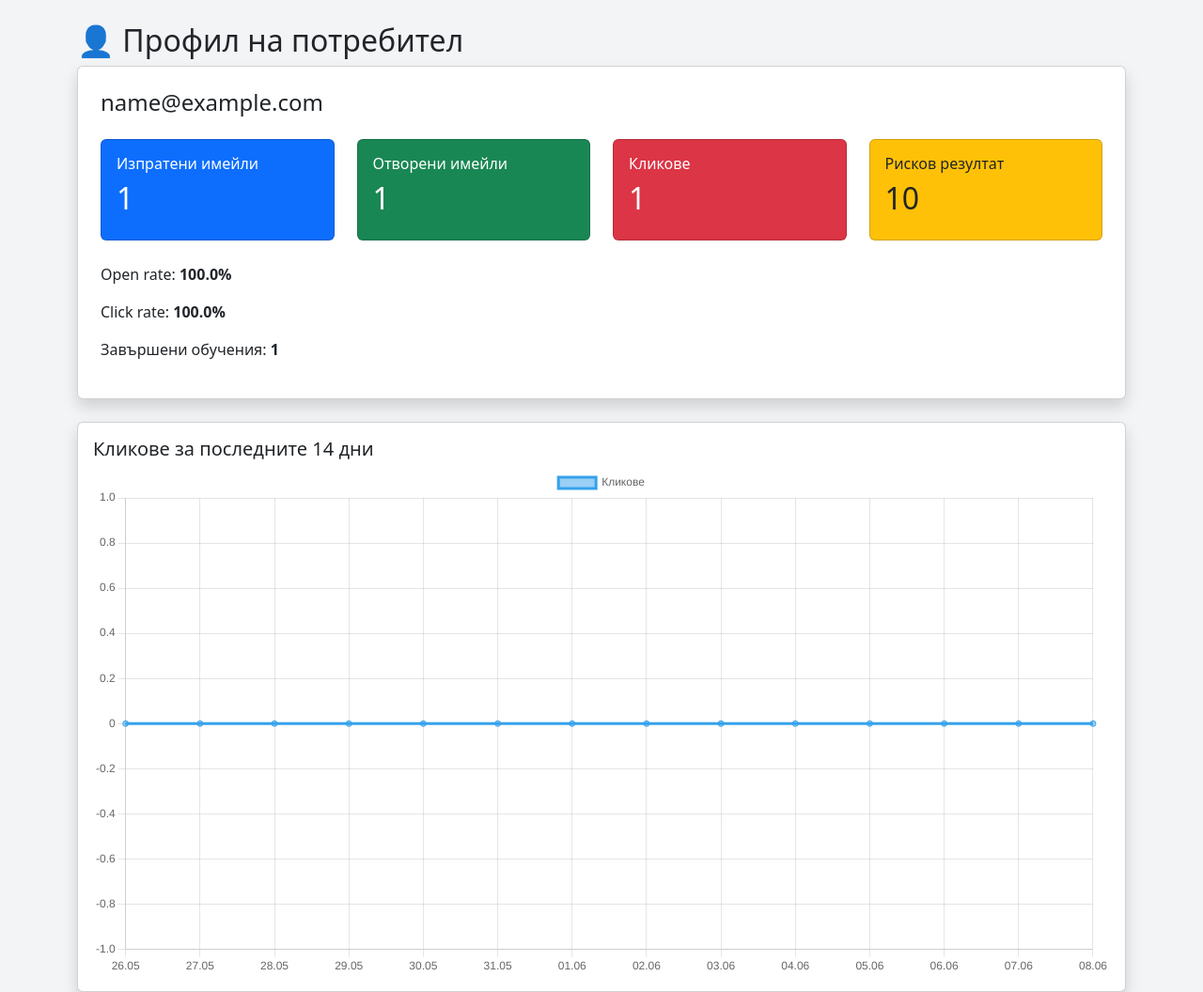
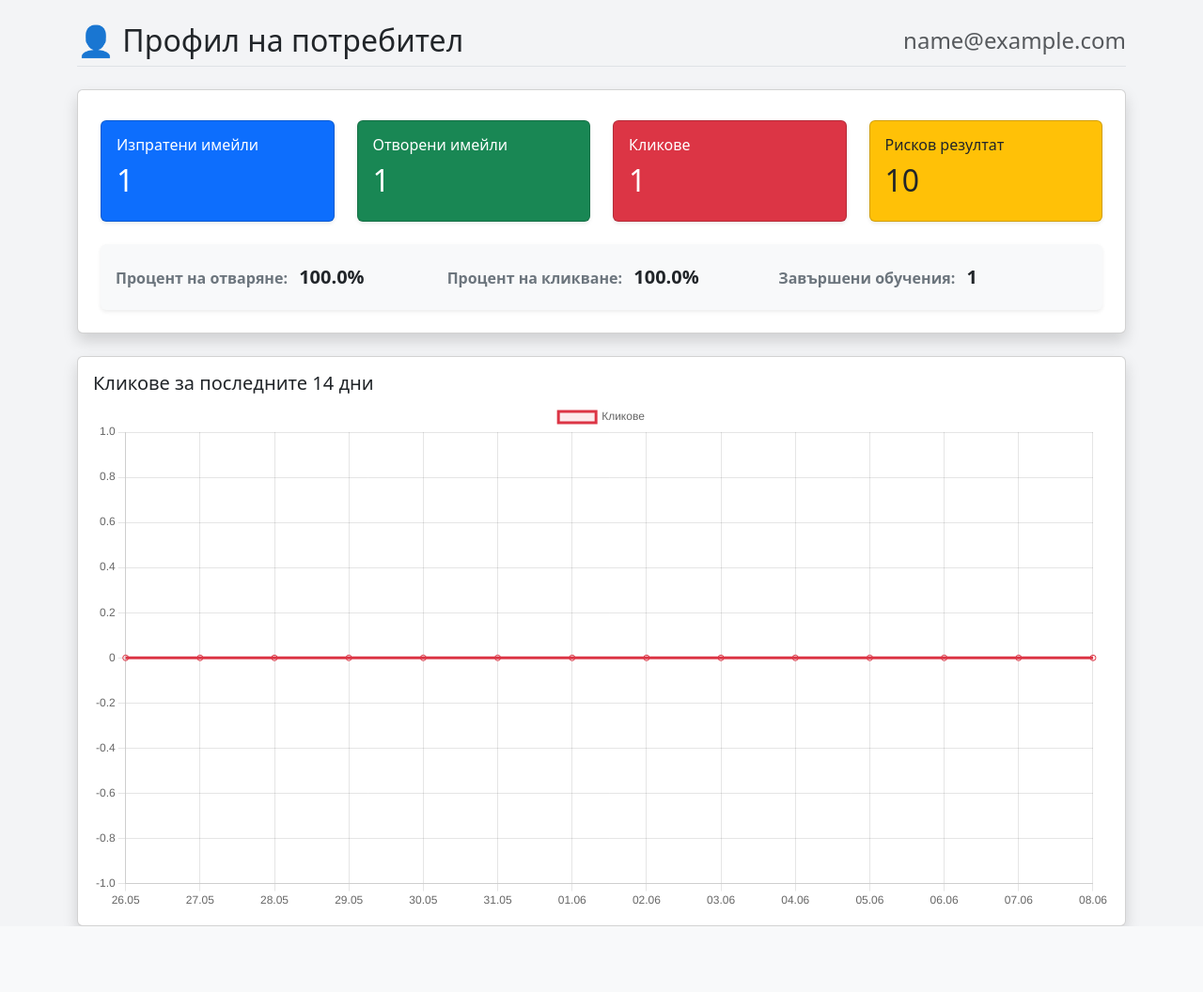
Before and after one commit to alinavvvv/phishing, a Flask app: page /user/1 in a window 1280 px wide. Shown: the part 56-1112 px from the top of the page at 94% size. After the commit the page ends 1042 px from the top, so only its background shows below. Run offline with Flask 3, Linux system fonts and the light colour scheme; the visitor is signed in with stand-in values (Sample User, id 1); tables that the repository leaves empty hold one stand-in row (values such as "Sample post").

Commit message:
Update user_detail.html

```diff
--- a/templates/user_detail.html
+++ b/templates/user_detail.html
@@ -4,48 +4,66 @@
 
 <script src="https://cdn.jsdelivr.net/npm/chart.js"></script>
 
-<h2>👤 Профил на потребител</h2>
+<!-- 1. РЕД: Заглавие и Имейл заедно на един ред -->
+<div class="d-flex justify-content-between align-items-center mb-4 pb-2 border-bottom">
+    <h2 class="m-0">👤 Профил на потребител</h2>
+    <h4 class="text-muted m-0">{{ user.email }}</h4>
+</div>
 
+<!-- Основна карта със статистиката -->
 <div class="card shadow p-4">
-    <h4>{{ user.email }}</h4>
 
-    <div class="row mt-3">
+    <!-- 2. РЕД: Четирите цветни карти със статистическите данни -->
+    <div class="row mt-2">
         <div class="col-md-3">
-            <div class="card p-3 bg-primary text-white">
+            <div class="card p-3 bg-primary text-white shadow-sm">
                 <h6>Изпратени имейли</h6>
                 <h2>{{ sent_count }}</h2>
             </div>
         </div>
 
         <div class="col-md-3">
-            <div class="card p-3 bg-success text-white">
+            <div class="card p-3 bg-success text-white shadow-sm">
                 <h6>Отворени имейли</h6>
                 <h2>{{ opened_count }}</h2>
             </div>
         </div>
 
         <div class="col-md-3">
-            <div class="card p-3 bg-danger text-white">
+            <div class="card p-3 bg-danger text-white shadow-sm">
                 <h6>Кликове</h6>
                 <h2>{{ clicked_count }}</h2>
             </div>
         </div>
 
         <div class="col-md-3">
-            <div class="card p-3 bg-warning text-dark">
+            <div class="card p-3 bg-warning text-dark shadow-sm">
                 <h6>Рисков резултат</h6>
                 <h2>{{ user.risk_score or 0 }}</h2>
             </div>
         </div>
     </div>
 
-    <div class="mt-4">
-        <p>Open rate: <b>{{ open_rate }}%</b></p>
-        <p>Click rate: <b>{{ click_rate }}%</b></p>
-        <p>Завършени обучения: <b>{{ completed_count }}</b></p>
+    <!-- 3. РЕД: Специфични показатели - отделно и изцяло на български език -->
+    <div class="card p-3 mt-4 bg-light border-0 shadow-sm">
+        <div class="row text-center text-md-start">
+            <div class="col-md-4 py-1">
+                <span class="text-secondary fw-semibold">Процент на отваряне:</span>
+                <span class="fs-5 fw-bold text-dark ms-2">{{ open_rate }}%</span>
+            </div>
+            <div class="col-md-4 py-1">
+                <span class="text-secondary fw-semibold">Процент на кликване:</span>
+                <span class="fs-5 fw-bold text-dark ms-2">{{ click_rate }}%</span>
+            </div>
+            <div class="col-md-4 py-1">
+                <span class="text-secondary fw-semibold">Завършени обучения:</span>
+                <span class="fs-5 fw-bold text-dark ms-2">{{ completed_count }}</span>
+            </div>
+        </div>
     </div>
 </div>
 
+<!-- Графика -->
 <div class="card shadow p-3 mt-4">
     <h5>Кликове за последните 14 дни</h5>
     <canvas id="userClicksChart"></canvas>
@@ -61,7 +79,10 @@ new Chart(document.getElementById('userClicksChart'), {
         labels: labels,
         datasets: [{
             label: 'Кликове',
-            data: clickData
+            data: clickData,
+            borderColor: '#dc3545',
+            backgroundColor: 'rgba(220, 53, 69, 0.1)',
+            tension: 0.2
         }]
     }
 });
```
